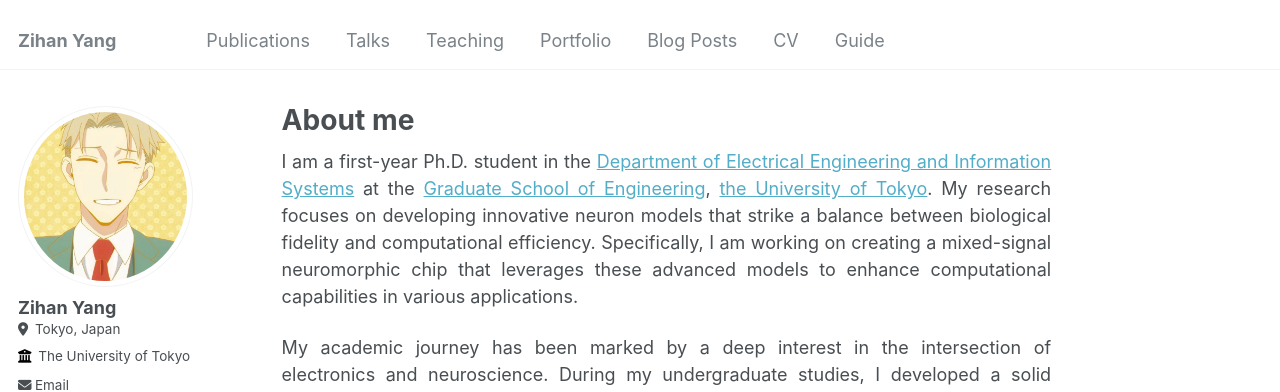
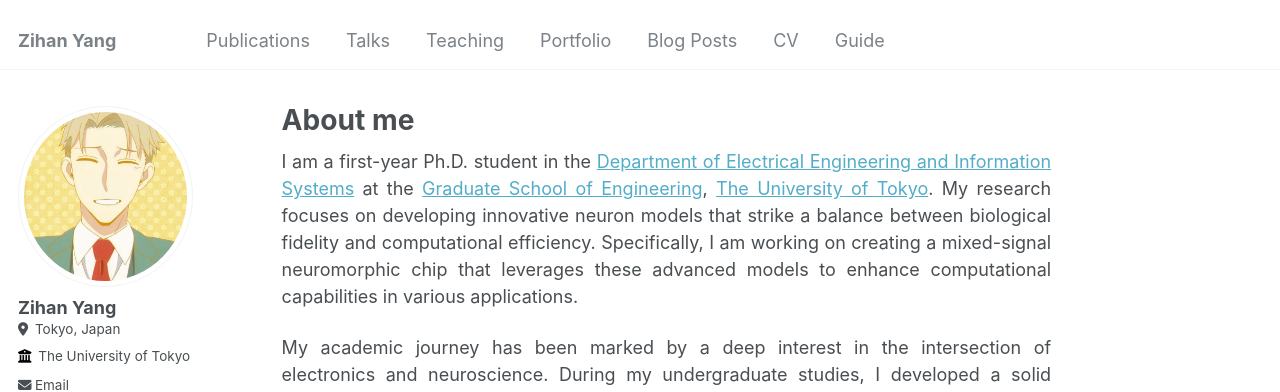
Before and after one commit to azukan/ZihanYang, a Jekyll site: the page built from _pages/about.md, in a window 1280 px wide and 1126 px high. Shown: the top 392 px of the window. Built offline with Jekyll 4.4.1, drawn with Linux system fonts in a browser that asks for light colours.

```diff
--- a/_pages/about.md
+++ b/_pages/about.md
@@ -9,7 +9,7 @@ redirect_from:
 <div style="text-align: justify;">
 
 
-<p>I am a first-year Ph.D. student in the <a href="https://www.eeis.t.u-tokyo.ac.jp/">Department of Electrical Engineering and Information Systems</a> at the <a href="https://www.t.u-tokyo.ac.jp/soe">Graduate School of Engineering</a>, <a href="https://www.u-tokyo.ac.jp/ja/index.html">the University of Tokyo</a>. My research focuses on developing innovative neuron models that strike a balance between biological fidelity and computational efficiency. Specifically, I am working on creating a mixed-signal neuromorphic chip that leverages these advanced models to enhance computational capabilities in various applications.</p>
+<p>I am a first-year Ph.D. student in the <a href="https://www.eeis.t.u-tokyo.ac.jp/">Department of Electrical Engineering and Information Systems</a> at the <a href="https://www.t.u-tokyo.ac.jp/soe">Graduate School of Engineering</a>, <a href="https://www.u-tokyo.ac.jp/ja/index.html">The University of Tokyo</a>. My research focuses on developing innovative neuron models that strike a balance between biological fidelity and computational efficiency. Specifically, I am working on creating a mixed-signal neuromorphic chip that leverages these advanced models to enhance computational capabilities in various applications.</p>
 
 <p>My academic journey has been marked by a deep interest in the intersection of electronics and neuroscience. During my undergraduate studies, I developed a solid foundation in electrical engineering principles, which I am now applying to cutting-edge research in neuromorphic engineering. My current work involves exploring novel algorithms and optimization techniques, such as Particle Swarm Optimization (PSO) and Bayesian Optimization, to fine-tune neuron models and improve their performance.</p>
 
```
